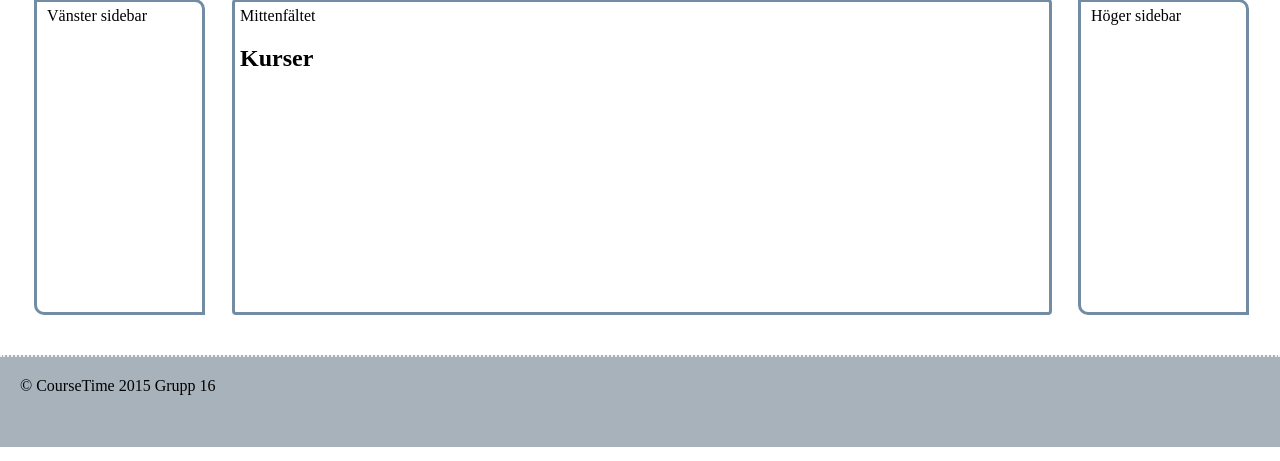
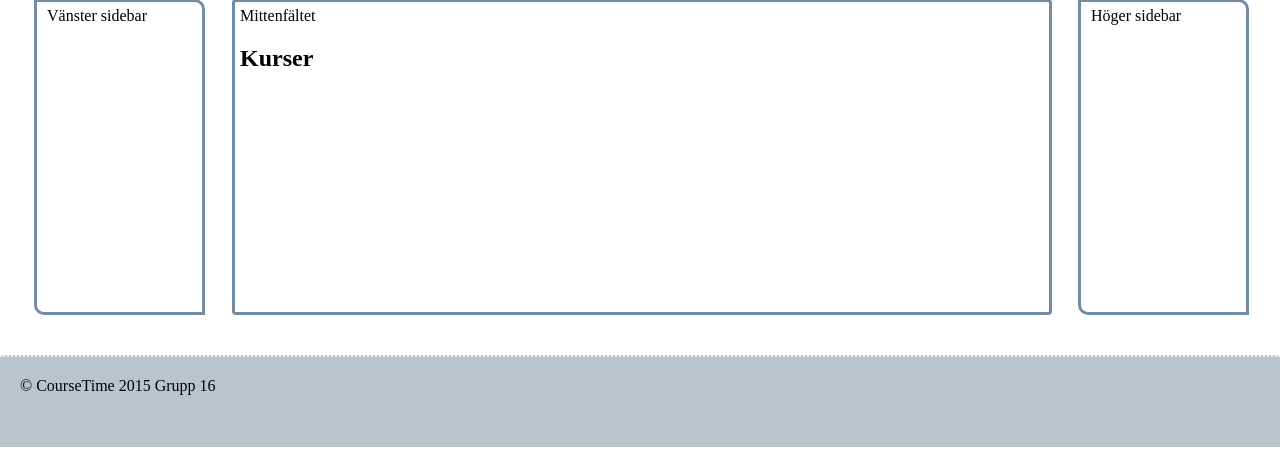
Before and after one commit to RobertAndersson/CourseTime, a PHP site: page / in a window 1280 px wide. Shown: the part 339-800 px from the top of the page. Run offline with PHP 8.4, Linux system fonts and the light colour scheme.

Commit message:
Update main.css

```diff
--- a/assets/main.css
+++ b/assets/main.css
@@ -116,7 +116,7 @@ body {
 /*Footer*/
 
 #footer {
-	background-color: #A7B2BB;
+	background-color: #BAC4CC;
 	clear: left;
 	padding-left: 20px;
 	padding-top: 20px;
```
